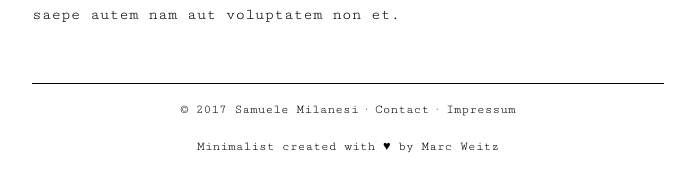
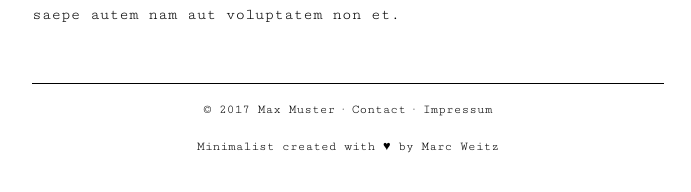
Before and after one commit to samuelemilanesi/samuelemilanesi.github.io, a Jekyll site: the page built from index.md, in a window 1280 px wide. Shown: the part 594-786 px from the top of the page, without its empty margins (292-983 px from the left). Built offline with Jekyll 4.4.1, drawn with Linux system fonts in a browser that asks for light colours.

Commit message:
back to default

```diff
--- a/_config.yml
+++ b/_config.yml
@@ -1,12 +1,12 @@
-title: Samuele Milanesi
-owner: Samuele Milanesi
+title: Minimalist
+owner: Max Muster
 email:
-description: My minimalistic presentation page
+description: A simple and minimalistic jekyll blogging theme
 baseurl: "" # the subpath of your site, e.g. /blog
-url: "http://samuelemilanesi.github.io" # the base hostname & protocol for your site, e.g. http://example.com
+url: "" # the base hostname & protocol for your site, e.g. http://example.com
 language: en
 twitter_username:
-github_username: samuelemilanesi
+github_username:
 disqus_username:
 # Build settings
 markdown: kramdown
--- a/_includes/head.html
+++ b/_includes/head.html
@@ -5,6 +5,6 @@
     <link href="https://fonts.googleapis.com/css?family=Cutive+Mono" rel="stylesheet">
     <meta content="{{site.description}}" name="description"></meta>
     <meta content="{{site.owner}}" name="author"></meta>
-    <meta content="Copyright 2020 {{site.owner}}. All rights reserved." name="copyright"></meta>
+    <meta content="Copyright 2017 {{site.owner}}. All rights reserved." name="copyright"></meta>
     <meta name="viewport" content="width=device-width, initial-scale=1.0">
 </head>
```
Also changed, not shown: 404.md (+1 -1 lines), README.md.
